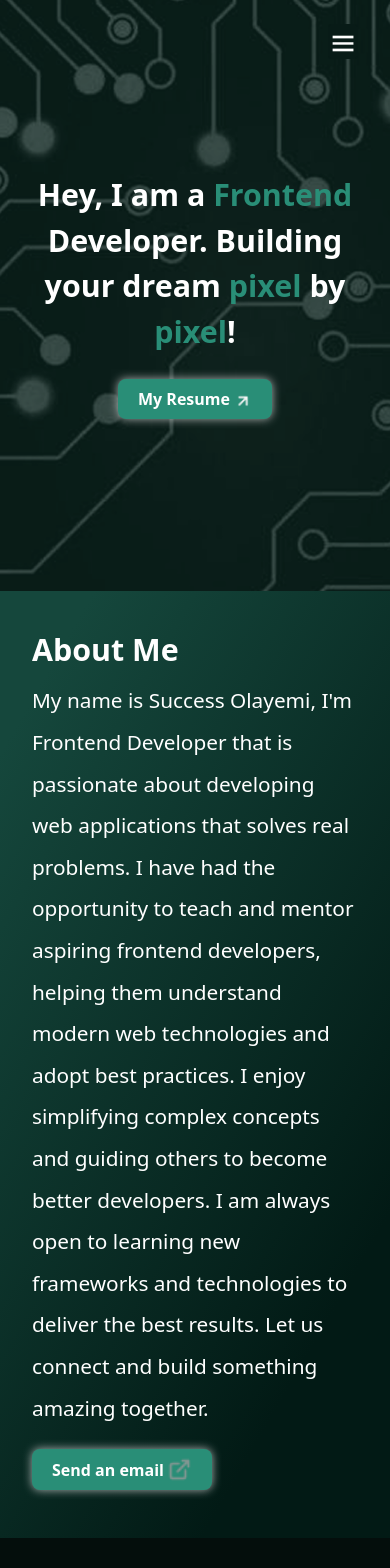
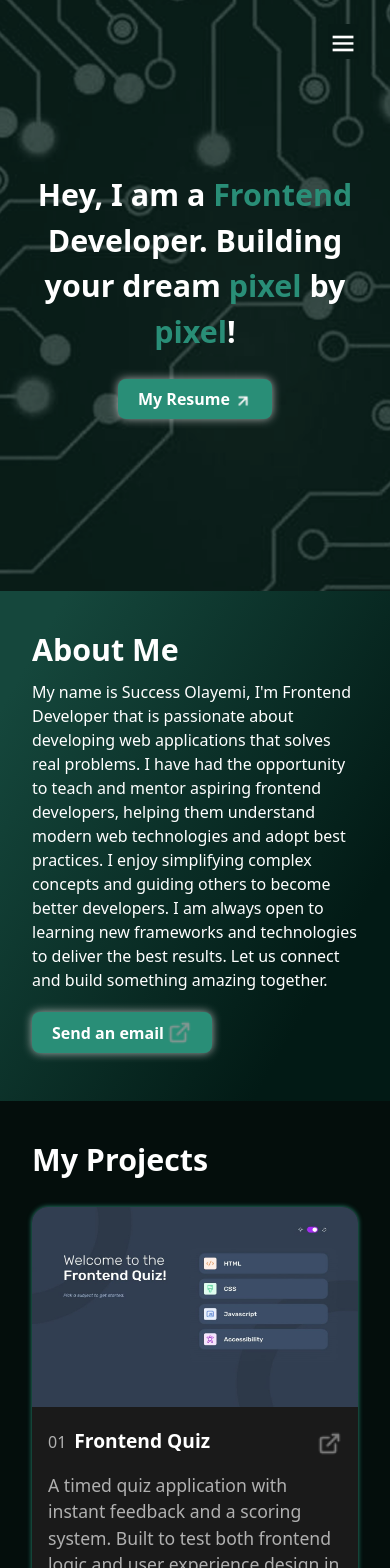
Before and after one commit to Error-at-night/My-Portfolio, a React (Vite) app: page / in a window 390 px wide. Shown: the top 1568 px of the page. Built offline with nearby package versions, Linux system fonts and the light colour scheme.

Commit message:
edited the about me section3

```diff
--- a/src/components/AboutMe.jsx
+++ b/src/components/AboutMe.jsx
@@ -6,7 +6,7 @@ function AboutMe() {
     <main className="custom-gradient px-8 pt-3 pb-12" id="about-me">
       <div className="mx-auto max-w-[1200px] mt-6">
         <h1 className="text-[#FFFFFF] font-extrabold text-[1.9rem] sm:text-[2rem] md:text-[2.5rem]">About Me</h1>
-        <p className="text-white text-[1.3rem] mt-2 md:tracking-wide leading-loose">My name is Success Olayemi, I'm Frontend
+        <p className="text-white text-[1rem] md:text-[1.3rem] mt-2 md:tracking-wide leading-normal md:leading-loose">My name is Success Olayemi, I'm Frontend
           Developer that is passionate about developing web applications that solves real problems. I have had the
           opportunity to teach and mentor aspiring frontend developers, helping them understand modern web technologies and adopt
           best practices. I enjoy simplifying complex concepts and guiding others to become better developers. I am always open
```
